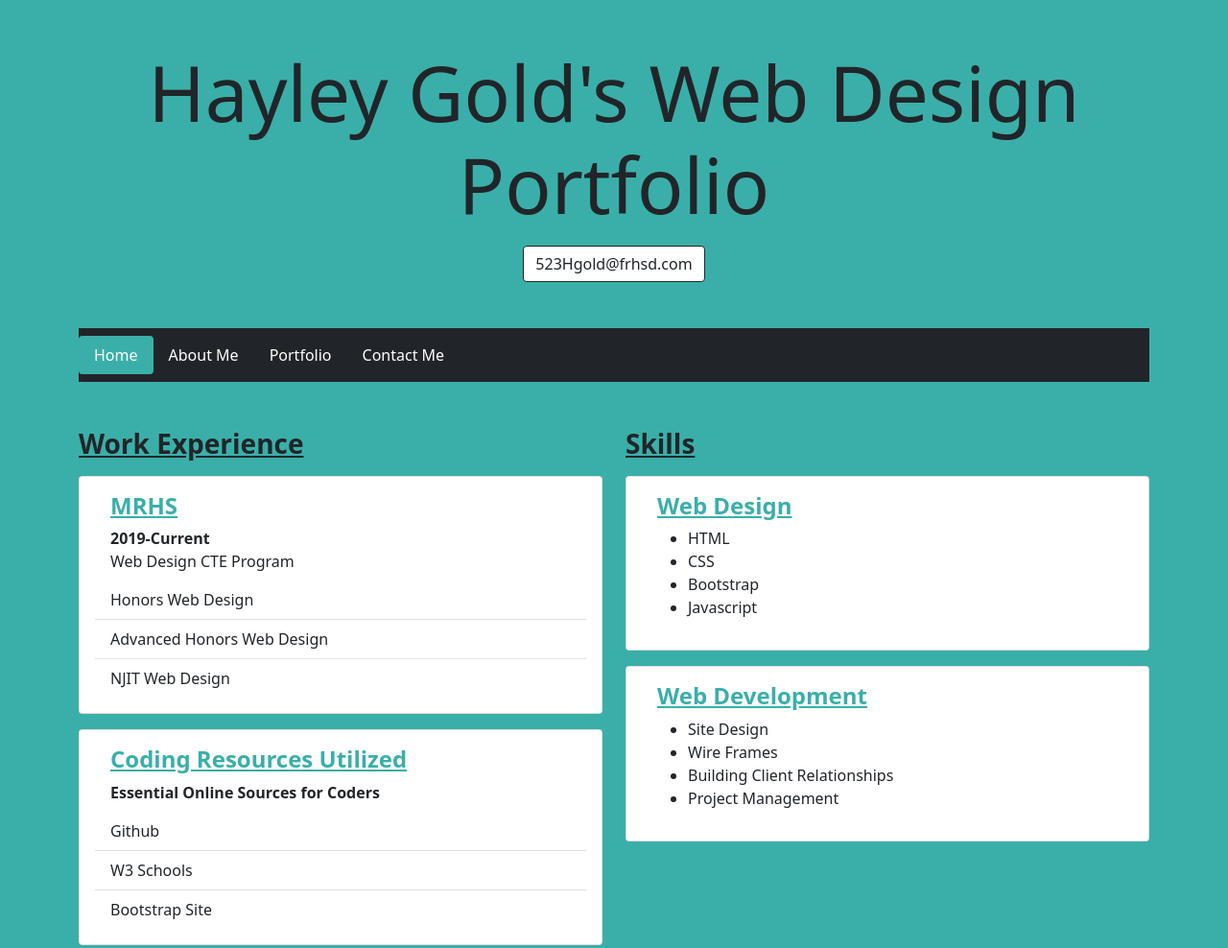
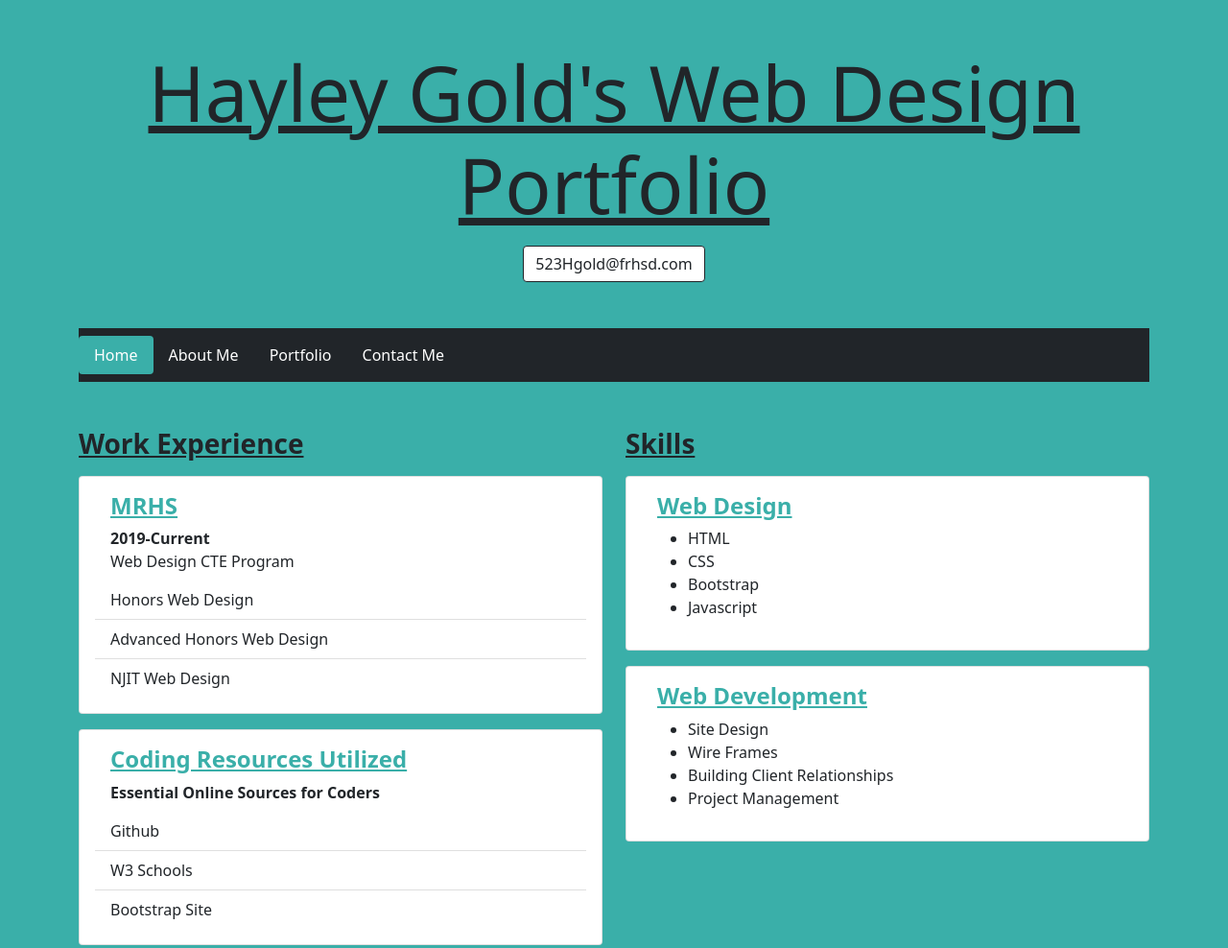
Before and after one commit to hayleyg523/Portfolio, a plain HTML site: page index.html in a window 1280 px wide. Shown: the top 988 px of the page at 96% size. Drawn offline with nearby package versions, Linux system fonts and the light colour scheme.

Commit message:
Add files via upload

```diff
--- a/style.css
+++ b/style.css
@@ -86,3 +86,7 @@ a.nav-link {
   color: #3AAFA9;
   border: solid 2px;
 }
+
+.display-1 {
+  text-decoration: underline;
+}
```
